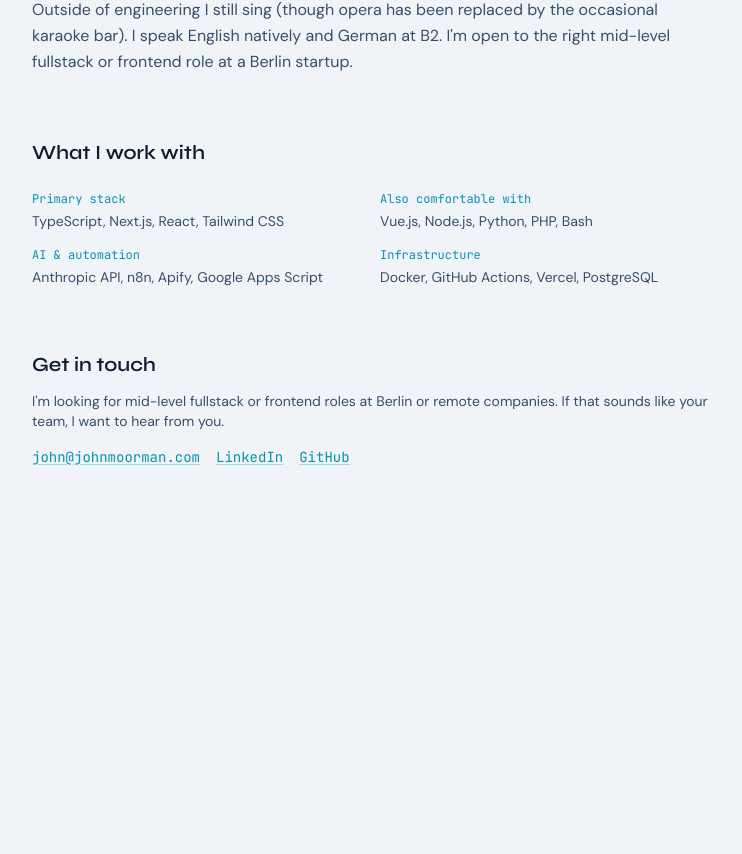
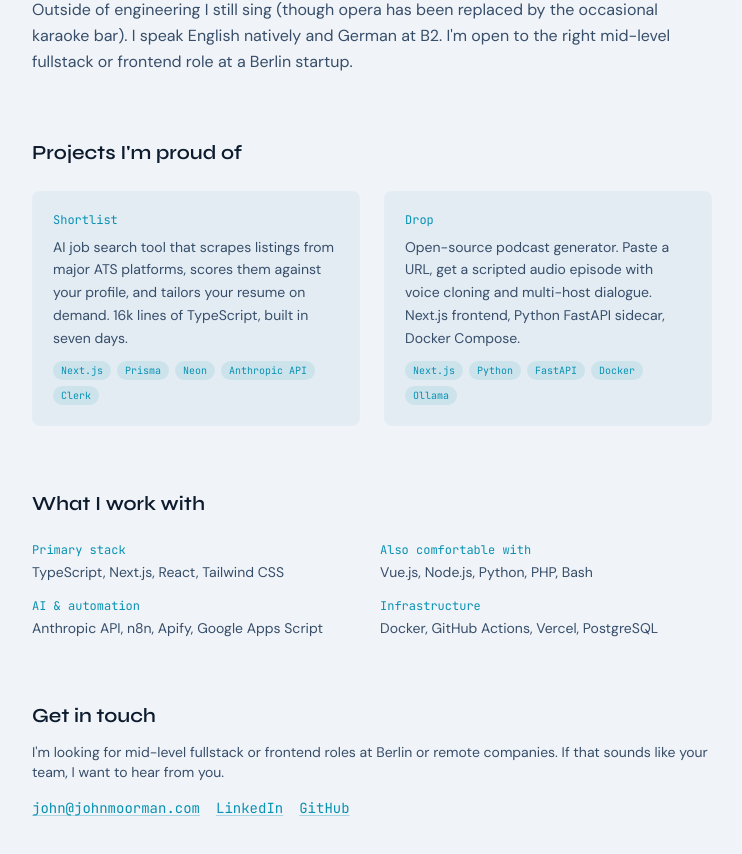
Before and after one commit to mojoro/john-moorman-portfolio, a Next.js app: page /about in a window 1280 px wide. Shown: the part 1020-1874 px from the top of the page, without its empty margins (326-1068 px from the left). Before the commit the page ends 1567 px from the top, so only its background shows below. Built offline with nearby package versions, Linux system fonts and the light colour scheme; no server answers.

Commit message:
Restyle homepage cards and add proud projects to about page

```diff
--- a/app/about/page.tsx
+++ b/app/about/page.tsx
@@ -93,6 +93,62 @@ export default function AboutPage() {
         </p>
       </div>
 
+      {/* Projects I'm proud of */}
+      <div className="mt-16 max-w-[680px]">
+        <h2 className="font-display text-xl font-semibold">
+          Projects I&apos;m proud of
+        </h2>
+        <div className="mt-6 grid gap-6 sm:grid-cols-2">
+          <Link
+            href="/work/shortlist"
+            className="group rounded-lg border border-white/[0.06] bg-bg-surface p-5 transition-colors hover:border-accent/20 hover:bg-bg-elevated"
+          >
+            <p className="font-mono text-xs text-accent">Shortlist</p>
+            <p className="mt-2 text-sm leading-relaxed text-text-secondary">
+              AI job search tool that scrapes listings from major ATS platforms,
+              scores them against your profile, and tailors your resume on
+              demand. 16k lines of TypeScript, built in seven days.
+            </p>
+            <p className="mt-3 flex flex-wrap gap-1.5">
+              {["Next.js", "Prisma", "Neon", "Anthropic API", "Clerk"].map(
+                (tag) => (
+                  <span
+                    key={tag}
+                    className="rounded-full bg-accent/10 px-2 py-0.5 font-mono text-[10px] text-accent"
+                  >
+                    {tag}
+                  </span>
+                )
+              )}
+            </p>
+          </Link>
+
+          <Link
+            href="/work/drop-oss"
+            className="group rounded-lg border border-white/[0.06] bg-bg-surface p-5 transition-colors hover:border-accent/20 hover:bg-bg-elevated"
+          >
+            <p className="font-mono text-xs text-accent">Drop</p>
+            <p className="mt-2 text-sm leading-relaxed text-text-secondary">
+              Open-source podcast generator. Paste a URL, get a scripted audio
+              episode with voice cloning and multi-host dialogue. Next.js
+              frontend, Python FastAPI sidecar, Docker Compose.
+            </p>
+            <p className="mt-3 flex flex-wrap gap-1.5">
+              {["Next.js", "Python", "FastAPI", "Docker", "Ollama"].map(
+                (tag) => (
+                  <span
+                    key={tag}
+                    className="rounded-full bg-accent/10 px-2 py-0.5 font-mono text-[10px] text-accent"
+                  >
+                    {tag}
+                  </span>
+                )
+              )}
+            </p>
+          </Link>
+        </div>
+      </div>
+
       {/* Skills snapshot */}
       <div className="mt-16 max-w-[680px]">
         <h2 className="font-display text-xl font-semibold">What I work with</h2>
--- a/components/home-client.tsx
+++ b/components/home-client.tsx
@@ -227,7 +227,7 @@ export function HomeClient({
           <div className="mt-10">
             <Link
               href="/work"
-              className="inline-flex items-center gap-2 font-mono text-sm text-accent transition-colors hover:underline"
+              className="inline-flex items-center gap-2 font-mono text-md text-accent transition-colors hover:underline"
             >
               View all projects &rarr;
             </Link>
@@ -273,7 +273,7 @@ export function HomeClient({
           <div className="mt-10">
             <Link
               href="/blog"
-              className="inline-flex items-center gap-2 font-mono text-sm text-accent transition-colors hover:underline"
+              className="inline-flex items-center gap-2 font-mono text-md text-accent transition-colors hover:underline"
             >
               Read all posts &rarr;
             </Link>
@@ -347,7 +347,7 @@ export function HomeClient({
                   weekday mornings and afternoons (CET).
                 </p>
               </div>
-              <span className="shrink-0 rounded border border-accent px-5 py-2.5 font-mono text-sm text-accent transition-colors group-hover:bg-accent/10">
+              <span className="shrink-0 px-5 py-2.5 font-mono text-sm text-accent">
                 View available times &rarr;
               </span>
             </div>
@@ -423,20 +423,20 @@ function ProjectCard({
       whileHover={shouldReduceMotion ? {} : { y: -4 }}
       transition={{ type: "spring", stiffness: 300, damping: 30 }}
     >
-      <span className="absolute top-4 right-4 text-text-muted text-sm transition-all duration-300 group-hover:text-accent group-hover:-translate-y-0.5 group-hover:translate-x-0.5">
+      <span className="absolute top-4 right-4 text-2xl text-text-muted transition-all duration-300 group-hover:text-accent group-hover:-translate-y-0.5 group-hover:translate-x-0.5">
         ↗
       </span>
       <div className="flex flex-col gap-4 sm:flex-row sm:items-start sm:justify-between">
         <div className="flex-1">
+          <div className="flex flex-col sm:flex-row">
+            <div className="flex flex-col sm:mr-6">
               <p className="mb-2 font-mono text-xs text-accent">Featured</p>
               <h3 className="text-xl font-medium text-text-primary transition-colors group-hover:text-accent">
                 {project.title}
               </h3>
-          <p className="mt-2 text-sm text-text-secondary">{project.summary}</p>
             </div>
-
             {project.stats.length > 0 && (
-          <div className="flex gap-6 sm:text-right">
+              <div className="flex gap-6 mt-3 sm:mt-0 sm:text-right sm:mr-4 sm:pl-6 sm:border-l sm:border-text-muted">
                 {project.stats.map((stat) => (
                   <div key={stat.label}>
                     <p className="font-display text-2xl font-bold text-accent">
@@ -449,6 +449,11 @@ function ProjectCard({
                 ))}
               </div>
             )}
+          </div>
+          <p className="mt-2 text-sm text-text-secondary">{project.summary}</p>
+        </div>
+
+
       </div>
 
       <div className="mt-4 flex flex-wrap gap-2">
@@ -501,7 +506,7 @@ function CurrentProjectCard({
       <p className={`mt-2 text-sm font-medium ${project.href ? "text-text-primary" : "italic text-text-muted"}`}>
         {project.title}
         {project.href && (
-          <span className="ml-1.5 inline-block text-text-muted transition-all duration-300 group-hover:text-accent group-hover:translate-x-0.5">
+          <span className="ml-1.5 inline-block text-xl text-text-muted transition-all duration-300 group-hover:text-accent group-hover:translate-x-0.5">
             →
           </span>
         )}
```
Lines whose indentation alone changed are shown as unchanged.
